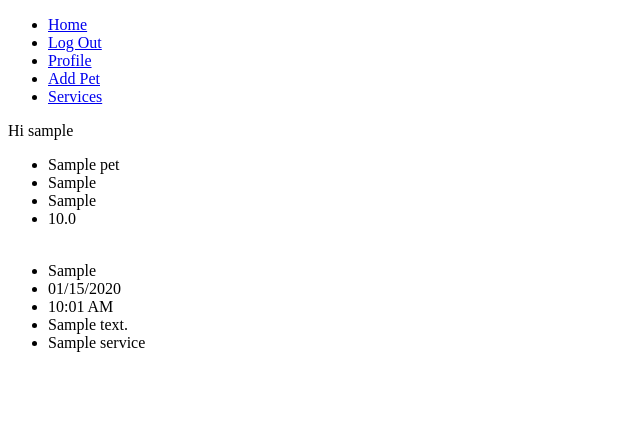
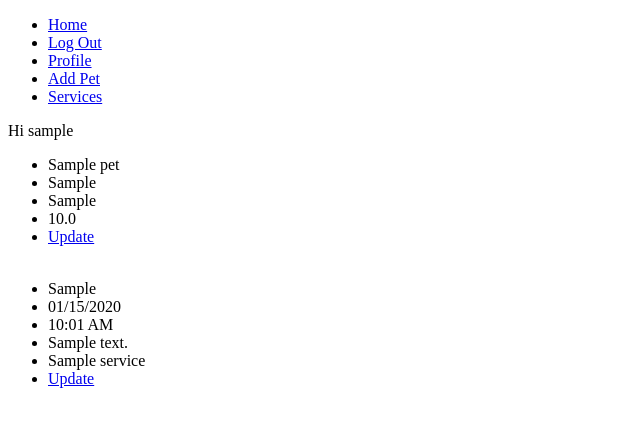
Before and after one commit to Juandtorres23/specializations_capstone, a Flask app: page /welcome in a window 1280 px wide. Shown: the top 427 px of the page, without its empty margins (0-640 px from the left). Run offline with Flask 2, Linux system fonts and the light colour scheme; a user stored in the database is signed in; tables that the repository leaves empty hold one stand-in row (values such as "Sample post").

Commit message:
Added update to services, not fully functional

```diff
--- a/app.py
+++ b/app.py
@@ -118,7 +118,47 @@ def add_service():
 
     return render_template('add_service.html', form=form)
 
+@app.route('/update_pet/<pet_id>', methods = ['GET', 'POST'])
+def update_pet(pet_id):
+    pet = Pet.query.filter_by(id=pet_id).first()
+    form = AddPetForm()
 
+    if request.method == 'POST':
+        if form.validate_on_submit():
+            pet.name = form.name.data,
+            pet.pet_type = form.pet_type.data,
+            pet.size = form.size.data,
+            pet.weight=form.weight.data,
+
+            db.session.commit()
+            return redirect(url_for('update_pet', pet_id=pet.id))
+        else:
+            return redirect(url_for('welcome_user'))
+
+    else:
+        return render_template("update_pet.html", pet=pet, form=form, pet_id=pet_id)
+
+@app.route('/update_service/<service_id>', methods = ['GET', 'POST'])
+def update_service(service_id):
+    service = Service.query.filter_by(id=service_id).first()
+    form = AddServiceForm()
+
+    if request.method == 'POST':
+        if form.validate_on_submit():
+            service.service_type = form.service_type.data,
+            service.date = form.date.data,
+            service.time = form.time.data,
+            service.pet_name = form.pet_name.data,
+            service.notes = form.notes.data
+
+
+            db.session.commit()
+            return redirect(url_for('update_service', service_id=service.id))
+        else:
+            return redirect(url_for('welcome_user'))
+
+    else:
+        return render_template("update_service.html", service=service, form=form, service_id=service_id)
 
 if __name__ == '__main__':
     connect_to_db(app)
--- a/myproject/templates/profile.html
+++ b/myproject/templates/profile.html
@@ -17,6 +17,7 @@
         <li> {{ pet.pet_type }} </li>
         <li> {{ pet.size }} </li>
         <li> {{ pet.weight }} </li>
+        <li><a href="{{ url_for('update_pet', pet_id = pet.id) }} "> Update </a></li>
         <br>
         {% endfor %}
 
@@ -30,6 +31,7 @@
         <li> {{ service.time.strftime("%I:%m %p") }} </li>
         <li> {{ service.notes }} </li>
         <li> {{ service.pet_name }} </li>
+        <li><a href="{{ url_for('update_service', service_id = service.id) }} "> Update </a></li>
 
         <br>
         {% endfor %}
```
Also changed, not shown: myproject/templates/update_pet.html (added, +12 -0 lines), myproject/templates/update_service.html (added, +15 -0 lines).
